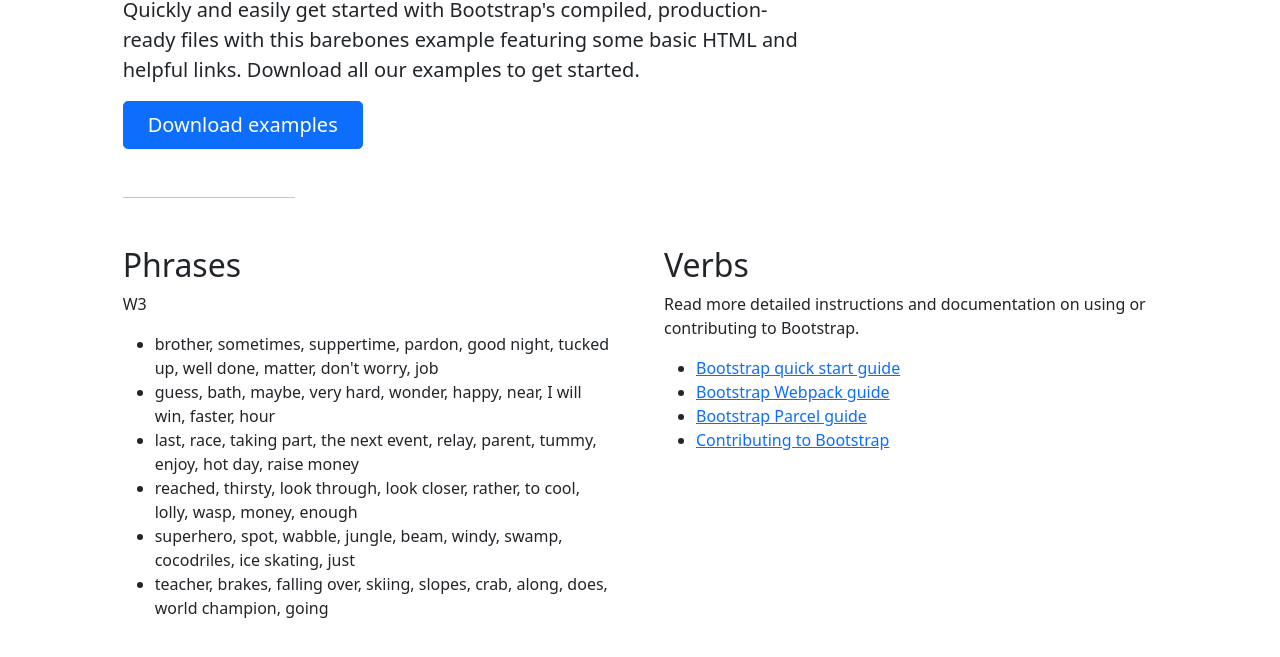
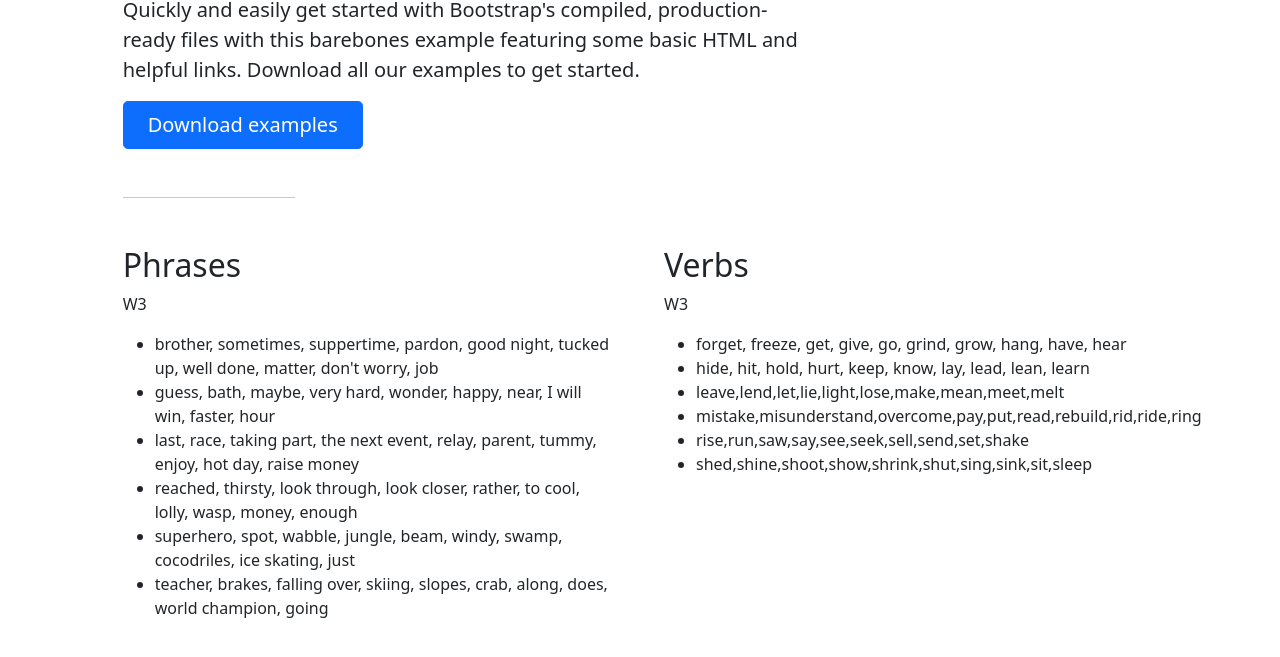
Before and after one commit to Ernest00/Homeworks_E, a plain HTML site: page index.html in a window 1280 px wide. Shown: the part 581-1238 px from the top of the page. Drawn offline with nearby package versions, Linux system fonts and the light colour scheme.

Commit message:
Verbs W3

```diff
--- a/index.html
+++ b/index.html
@@ -126,12 +126,14 @@
 
       <div class="col-md-6">
         <h2>Verbs</h2>
-        <p>Read more detailed instructions and documentation on using or contributing to Bootstrap.</p>
+        <p>W3</p>
         <ul class="icon-list">
-          <li><a href="/docs/5.0/getting-started/introduction/">Bootstrap quick start guide</a></li>
-          <li><a href="/docs/5.0/getting-started/webpack/">Bootstrap Webpack guide</a></li>
-          <li><a href="/docs/5.0/getting-started/parcel/">Bootstrap Parcel guide</a></li>
-          <li><a href="/docs/5.0/getting-started/build-tools/">Contributing to Bootstrap</a></li>
+          <li>forget, freeze, get, give, go, grind, grow, hang, have, hear</li>
+          <li>hide, hit, hold, hurt, keep, know, lay, lead, lean, learn</li>
+          <li>leave,lend,let,lie,light,lose,make,mean,meet,melt</li>
+          <li>mistake,misunderstand,overcome,pay,put,read,rebuild,rid,ride,ring</li>
+          <li>rise,run,saw,say,see,seek,sell,send,set,shake</li>
+          <li>shed,shine,shoot,show,shrink,shut,sing,sink,sit,sleep</li>
         </ul>
       </div>
     </div>
```
